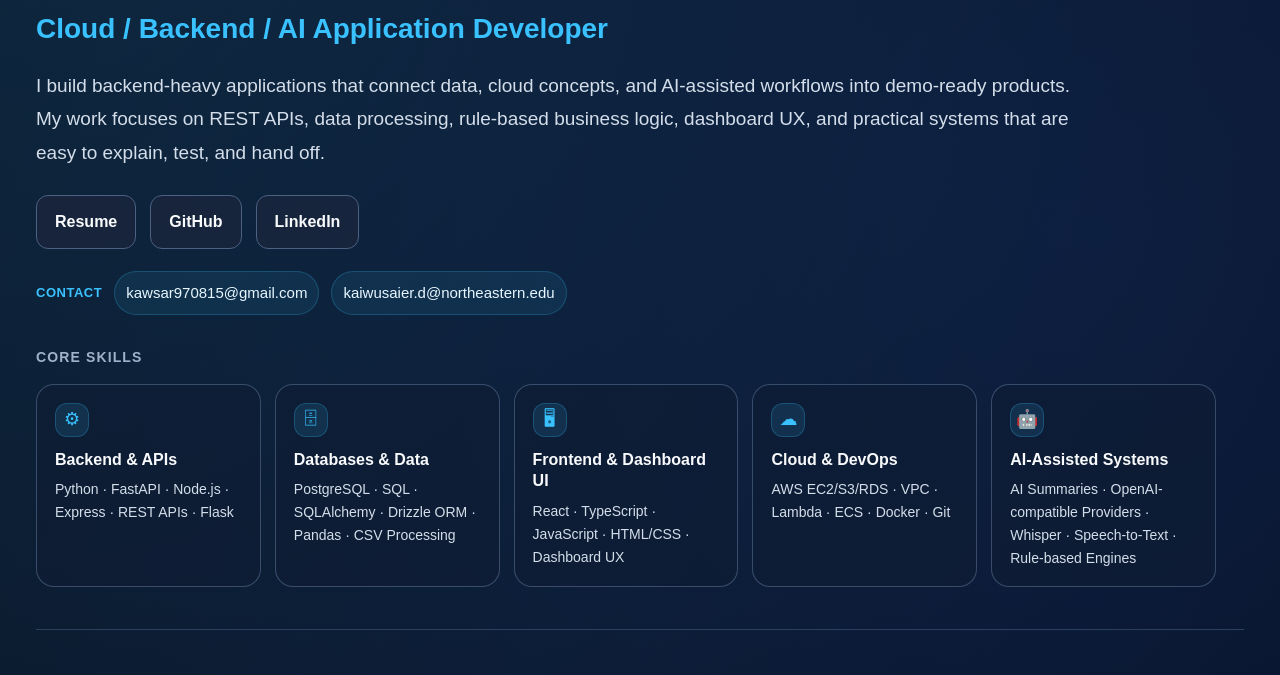
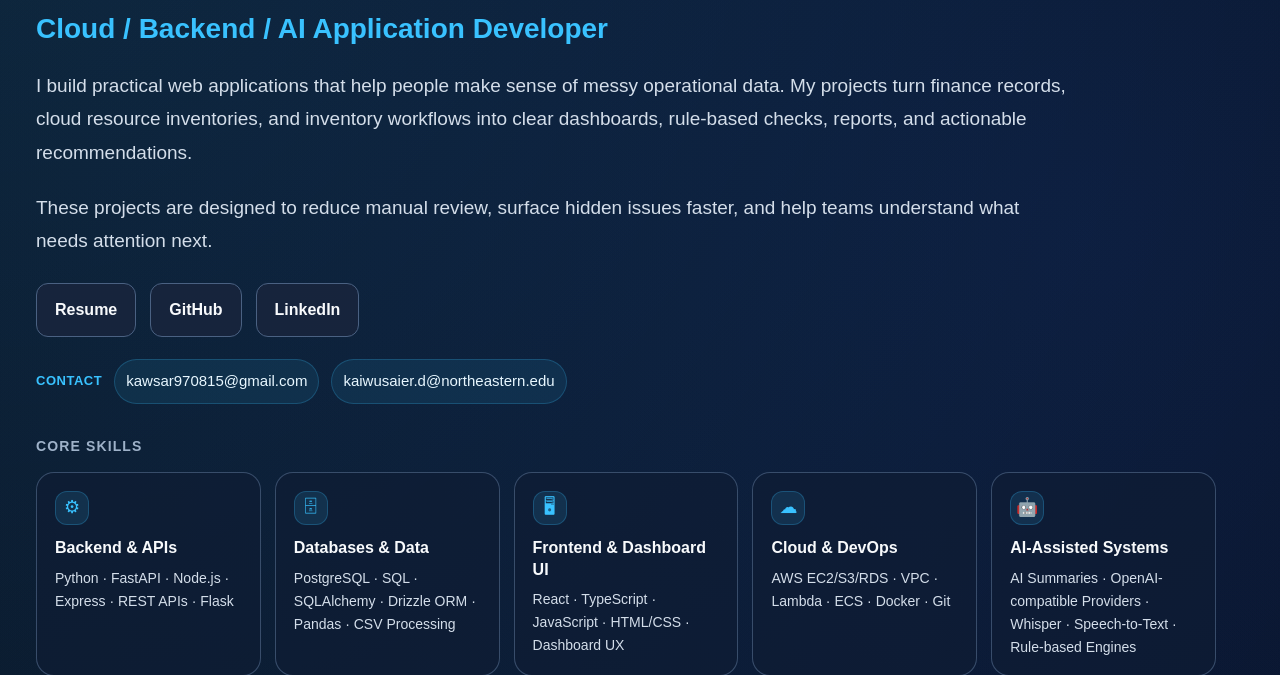
Before and after one commit to Kawsar-Dilmurat/Kawsar-Dilmurat.github.io, a plain HTML site: page index.html in a window 1280 px wide. Shown: the part 161-836 px from the top of the page. Drawn offline with Linux system fonts and the light colour scheme.

Commit message:
Update index.html

```diff
--- a/index.html
+++ b/index.html
@@ -651,11 +651,16 @@
       <h1>Dilimulati Kaiwusaier</h1>
       <h2>Cloud / Backend / AI Application Developer</h2>
 
-      <p>
-        I build backend-heavy applications that connect data, cloud concepts, and AI-assisted workflows
-        into demo-ready products. My work focuses on REST APIs, data processing, rule-based business
-        logic, dashboard UX, and practical systems that are easy to explain, test, and hand off.
-      </p>
+   <p>
+  I build practical web applications that help people make sense of messy operational data.
+  My projects turn finance records, cloud resource inventories, and inventory workflows into
+  clear dashboards, rule-based checks, reports, and actionable recommendations.
+</p>
+
+<p>
+  These projects are designed to reduce manual review, surface hidden issues faster, and help teams
+  understand what needs attention next.
+</p>
 
       <div class="top-actions">
         <a href="./assets/DILIMULATI_KAIWUSAIER_RESUME_2026.pdf" target="_blank">Resume</a>
```
